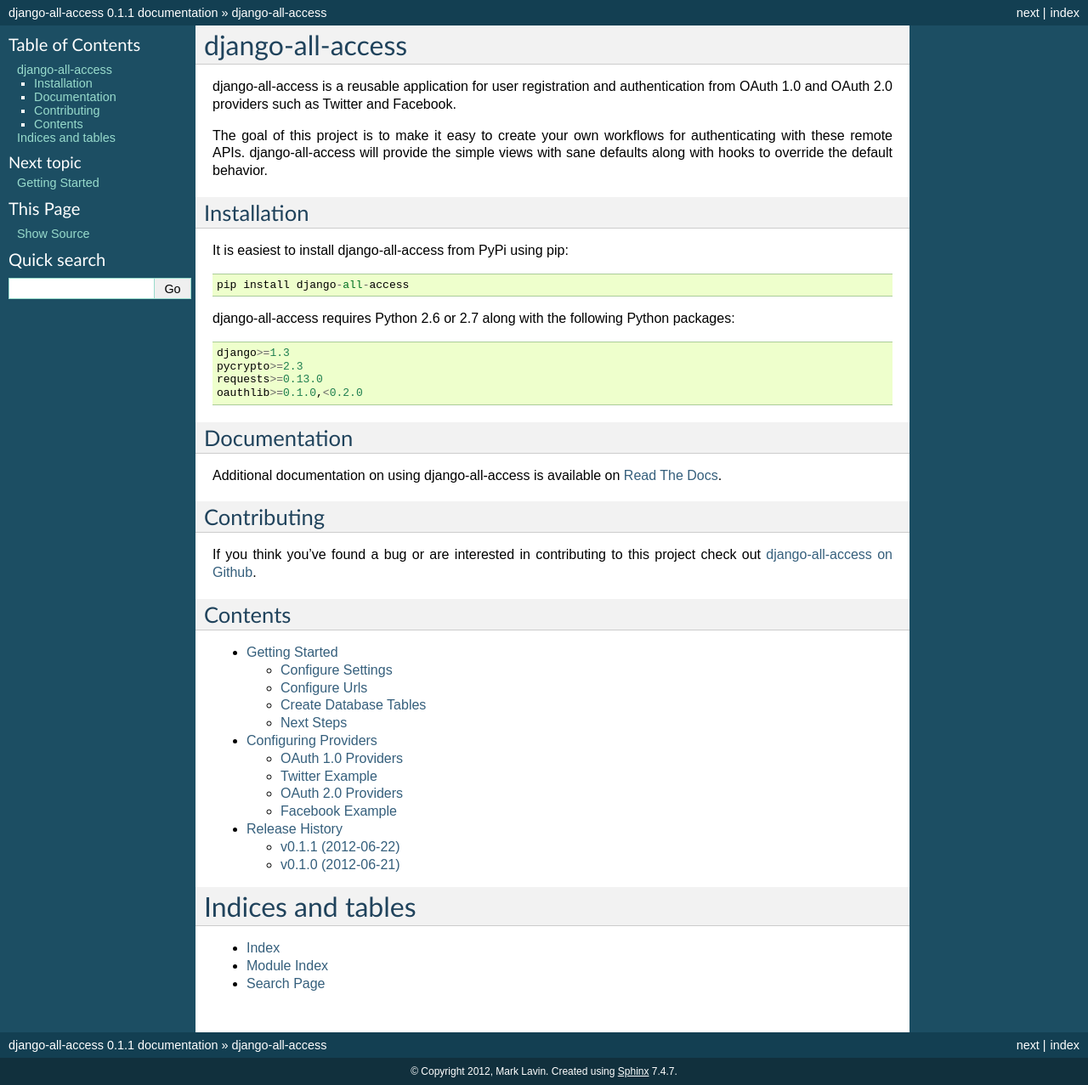
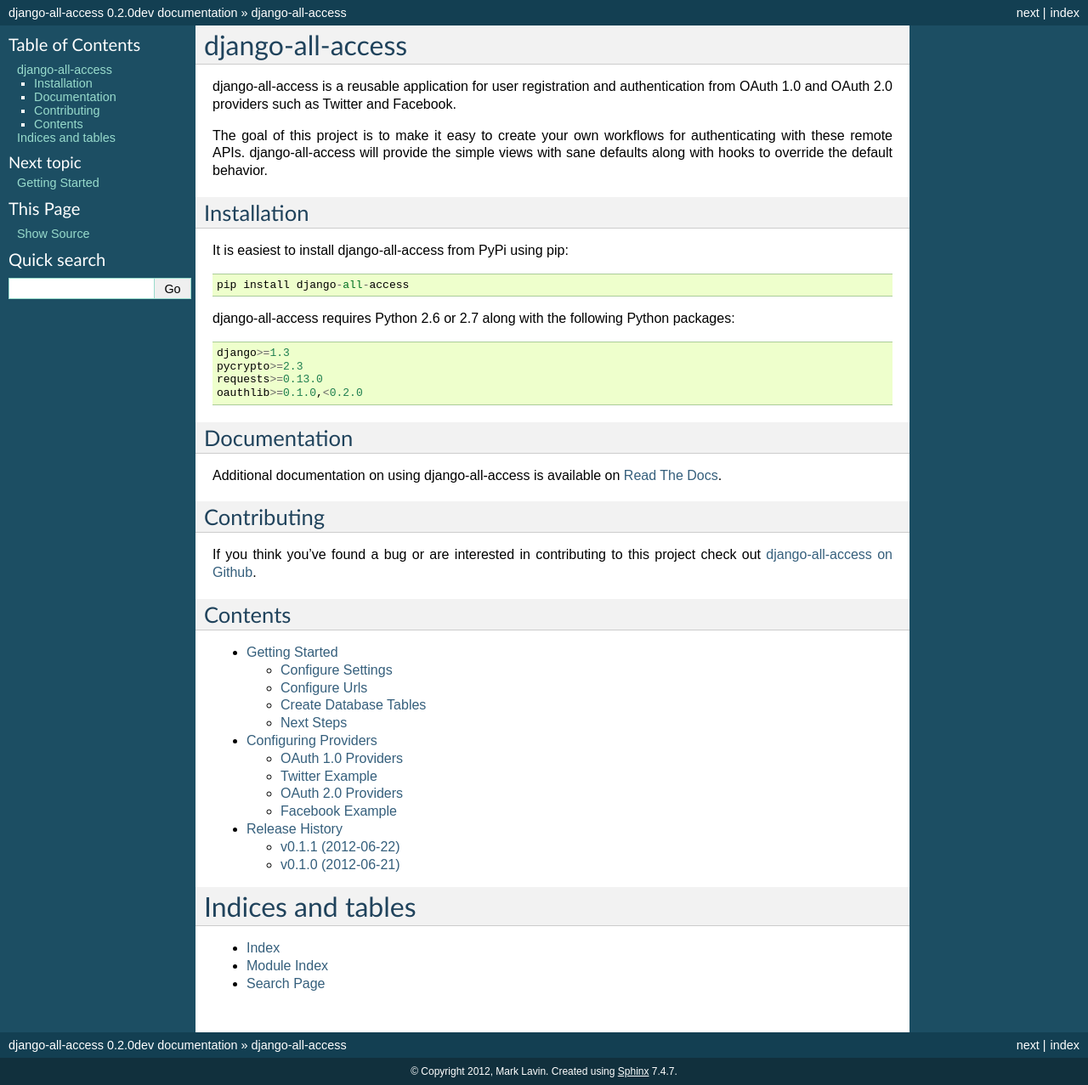
Before and after one commit to mlavin/django-all-access, a Sphinx documentation site: the page built from docs/index.rst, in a window 1280 px wide. Shown: the whole page at 85% size. Built offline with Sphinx 7.4.7, drawn with Linux system fonts in a browser that asks for light colours.

Commit message:
Version change to reflect current status.

```diff
--- a/allaccess/__init__.py
+++ b/allaccess/__init__.py
@@ -3,4 +3,4 @@
 from OAuth 1.0 and OAuth 2.0 providers such as Twitter and Facebook.
 """
 
-__version__ = '0.1.1'
+__version__ = '0.2.0dev'
--- a/docs/conf.py
+++ b/docs/conf.py
@@ -48,9 +48,9 @@
 # built documents.
 #
 # The short X.Y version.
-version = '0.1'
+version = '0.2'
 # The full version, including alpha/beta/rc tags.
-release = '0.1.1'
+release = '0.2.0dev'
 
 # The language for content autogenerated by Sphinx. Refer to documentation
 # for a list of supported languages.
```
